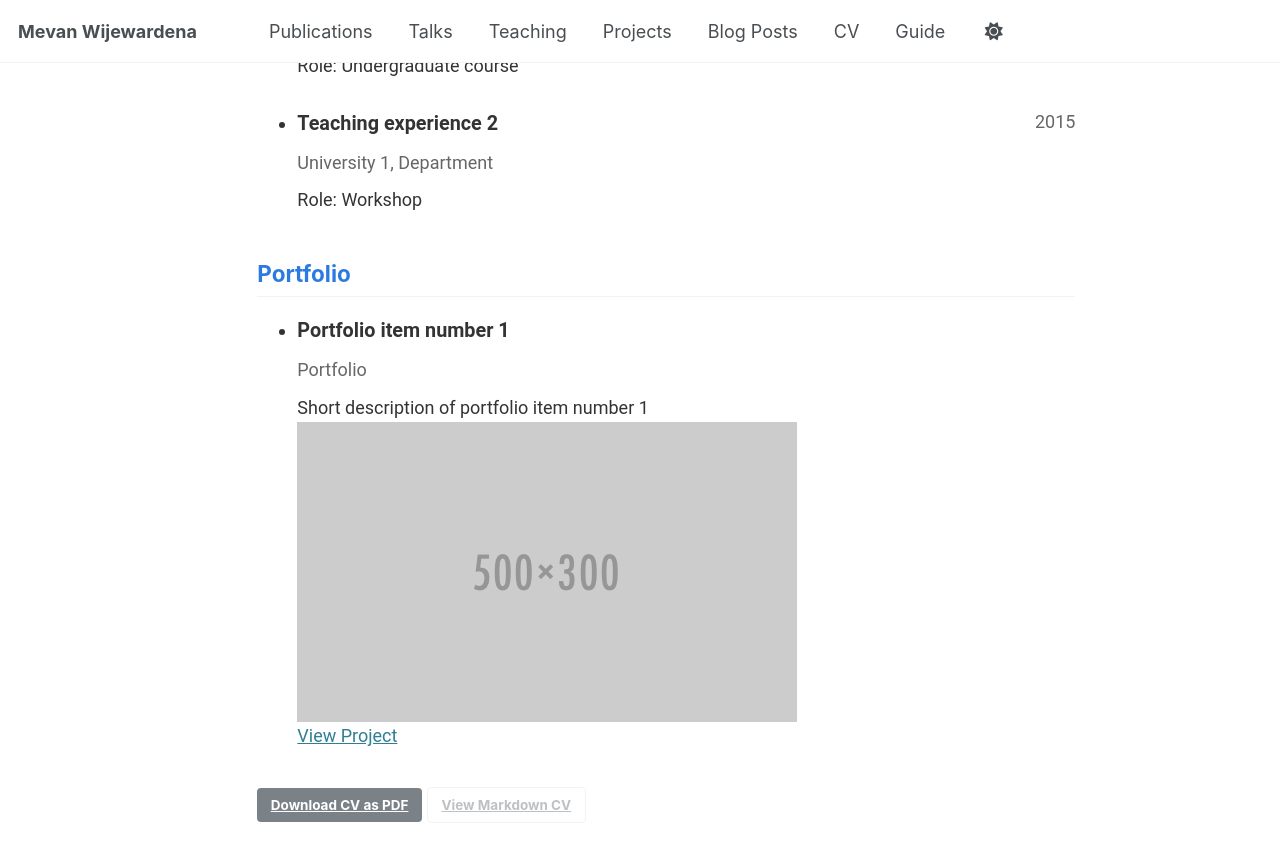
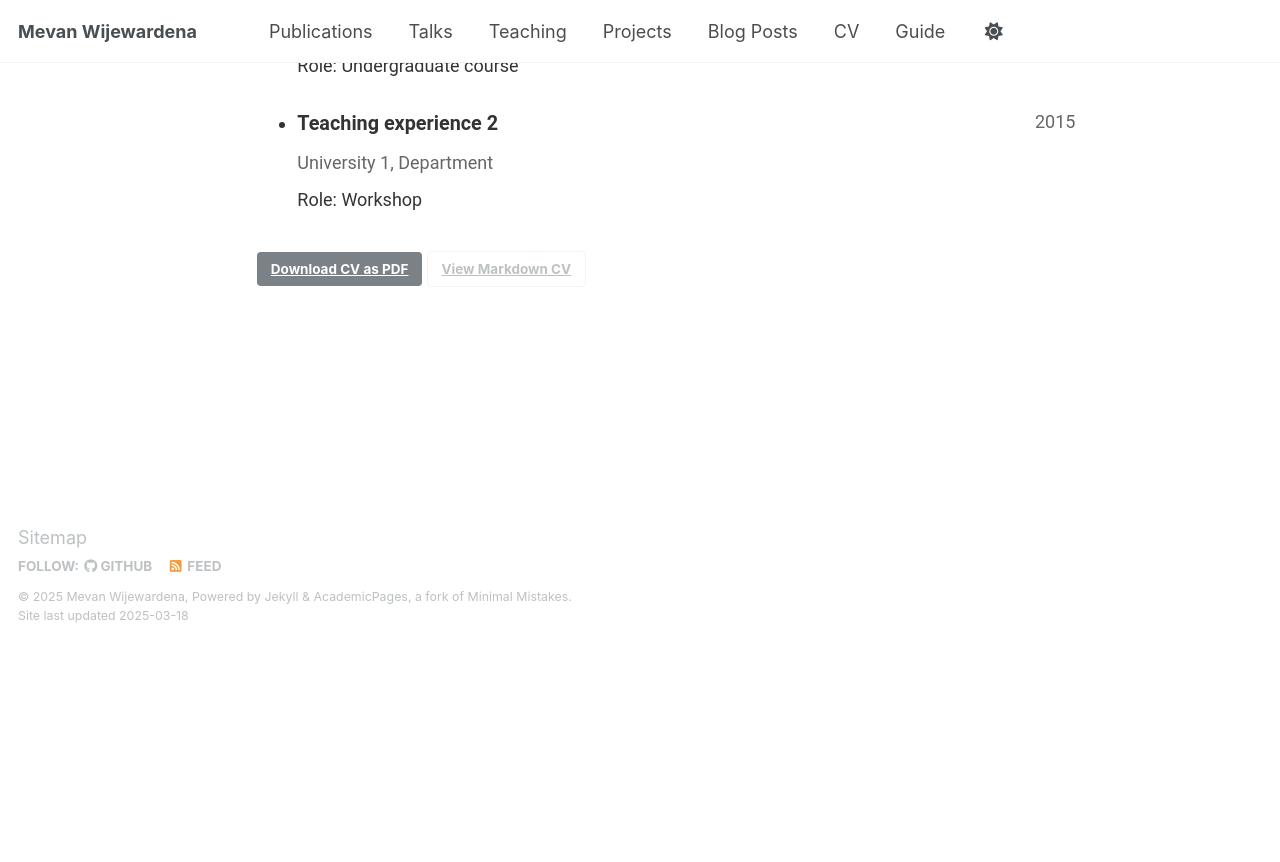
Before and after one commit to mevanwijewardena/mevanwijewardena.github.io, a Jekyll site: the page built from _pages/cv-json.md, in a window 1280 px wide and 900 px high, scrolled down 2299 px. Shown: the top 862 px of the window. Built offline with Jekyll 4.4.1, drawn with Linux system fonts in a browser that asks for light colours; after the commit the page ends 2942 px from its top, so only the background shows below that.

Commit message:
Update cv.json

```diff
--- a/_data/cv.json
+++ b/_data/cv.json
@@ -140,7 +140,7 @@
       "description": ""
     }
   ],
-  "portfolio": [
+  "projects": [
     {
       "name": "Portfolio item number 1",
       "category": "portfolio",
```
